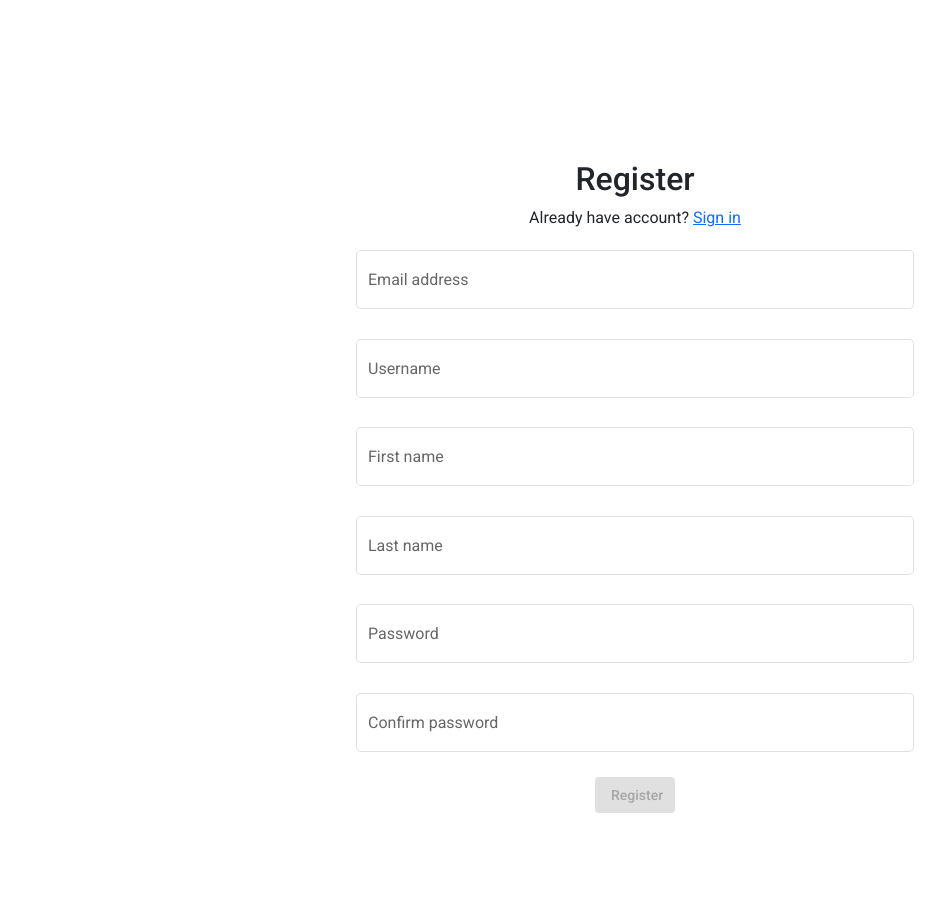
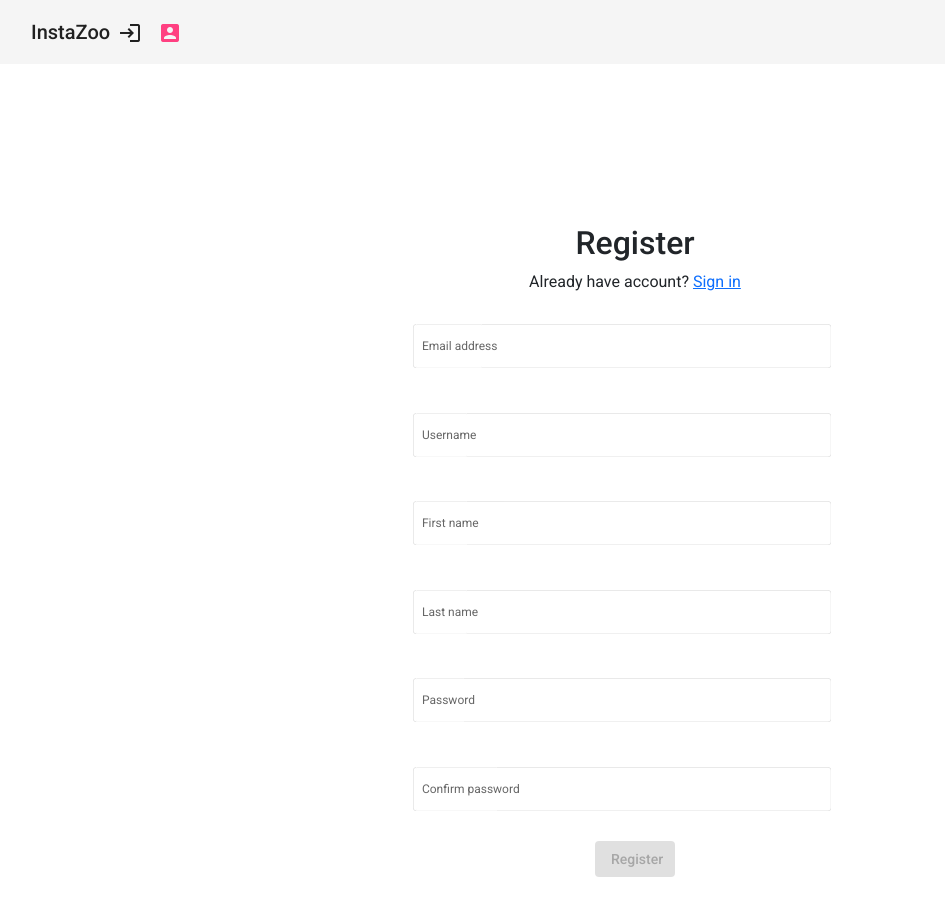
Before and after one commit to dkeyceo/instazoo, an Angular app in the folder zoo-client/: page /register in a window 1280 px wide. Shown: the top 916 px of the page, without its empty margins (5-950 px from the left). After the commit the page ends 877 px from the top, so only its background shows below. Built offline with nearby package versions, Linux system fonts and the light colour scheme.

Commit message:
Added navigation component, menu

```diff
--- a/zoo-client/src/app/app.component.html
+++ b/zoo-client/src/app/app.component.html
@@ -1,3 +1,4 @@
+<app-navigation></app-navigation>
 <div class="container">
   <router-outlet></router-outlet>
 </div>
--- a/zoo-client/src/app/app.module.ts
+++ b/zoo-client/src/app/app.module.ts
@@ -11,11 +11,13 @@ import { authInterceptorProviders } from './helpers/auth-interceptor.service';
 import { authErrorInterceptorProvider } from './helpers/error-interceptor.service';
 import { LoginComponent } from './auth/login/login.component';
 import { RegisterComponent } from './auth/register/register.component';
+import { NavigationComponent } from './layout/navigation/navigation.component';
 @NgModule({
   declarations: [
     AppComponent,
     LoginComponent,
-    RegisterComponent
+    RegisterComponent,
+    NavigationComponent
   ],
   imports: [
     BrowserModule,
--- /dev/null
+++ b/zoo-client/src/app/layout/navigation/navigation.component.html
@@ -0,0 +1,23 @@
+<mat-toolbar>
+  <span routerLink="/main" style="cursor: pointer; margin-left: 20px;">InstaZoo</span>
+  <span class="spacer"></span>
+
+  <button *ngIf="!isLoggedIn" matTooltip="Login" routerLink="/login" mat-icon-button class="example-icon favorite-icon">
+    <mat-icon>login</mat-icon>
+  </button>
+
+  <h3 *ngIf="isDataLoaded">{{user.firstname}} {{user.lastname}}</h3>
+
+  <button *ngIf="!isLoggedIn" [matMenuTriggerFor]="menu" matTooltip="Profile" mat-icon-button>
+    <mat-icon color="accent">account_box</mat-icon>
+  </button>
+
+  <mat-menu id="menu-item" #menu="matMenu">
+    <button mat-menu-item routerLink="/profile">
+      Profile
+    </button>
+    <button (click)="logout()" mat-menu-item>
+      Logout
+    </button>
+  </mat-menu>
+</mat-toolbar>
--- /dev/null
+++ b/zoo-client/src/app/layout/navigation/navigation.component.ts
@@ -0,0 +1,37 @@
+import { Component, OnInit } from '@angular/core';
+import { Route, Router } from '@angular/router';
+import { User } from 'src/app/models/User';
+import { TokenStorageService } from 'src/app/services/token-storage.service';
+import { UserService } from 'src/app/services/user.service';
+
+@Component({
+  selector: 'app-navigation',
+  templateUrl: './navigation.component.html',
+  styleUrls: ['./navigation.component.css']
+})
+export class NavigationComponent implements OnInit {
+
+  isLoggedIn = false;
+  isDataLoaded = false;
+  user: User;
+
+  constructor(private tokenStorageService: TokenStorageService,
+    private userService: UserService,
+    private router: Router) { }
+
+  ngOnInit(): void {
+    this.isLoggedIn = !!this.tokenStorageService.getToken();
+    if(this.isLoggedIn){
+      this.userService.getCurrentUser()
+      .subscribe(data => {
+        this.user = data;
+        this.isDataLoaded = true;
+      },err => console.log(err));
+    }
+  }
+
+  logout(){
+    this.tokenStorageService.logOut();
+    this.router.navigate(['/login']);
+  }
+}
--- a/zoo-client/src/styles.css
+++ b/zoo-client/src/styles.css
@@ -2,3 +2,12 @@
 
 html, body { height: 100%; }
 body { margin: 0; font-family: Roboto, "Helvetica Neue", sans-serif; }
+
+.mat-form-field-appearance-outline.mat-form-field-can-float.mat-form-field-should-float .mat-form-field-label, .mat-form-field {
+  transform: translate(-0.8em) scale(0.75);
+  width: 133.33333333333%;
+}
+
+.mat-form-field-appearance-outline.mat-form-field-can-float.mat-form-field-should-float .mat-form-field-outline-gap {
+  border-top-color: currentColor !important;
+}
```
Also changed, not shown: zoo-client/src/app/layout/navigation/navigation.component.css (added).
